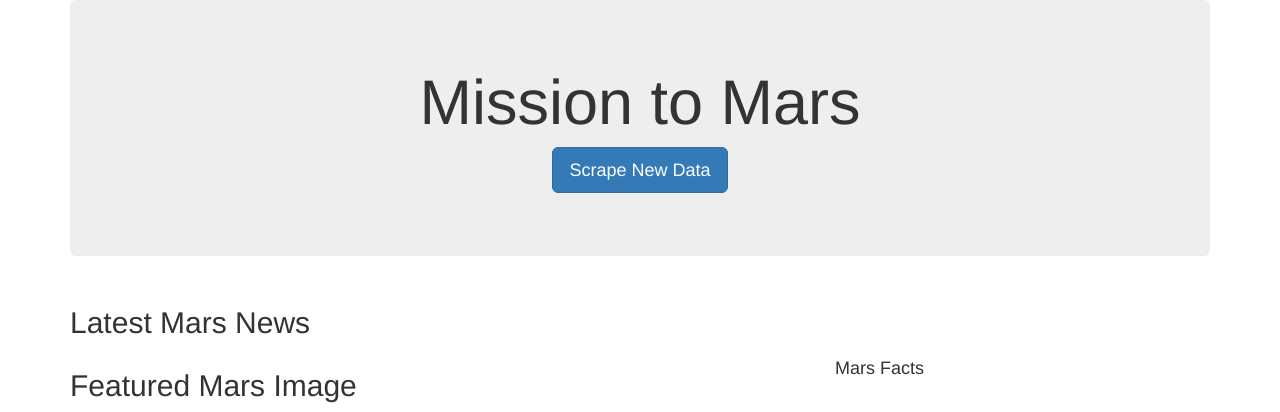
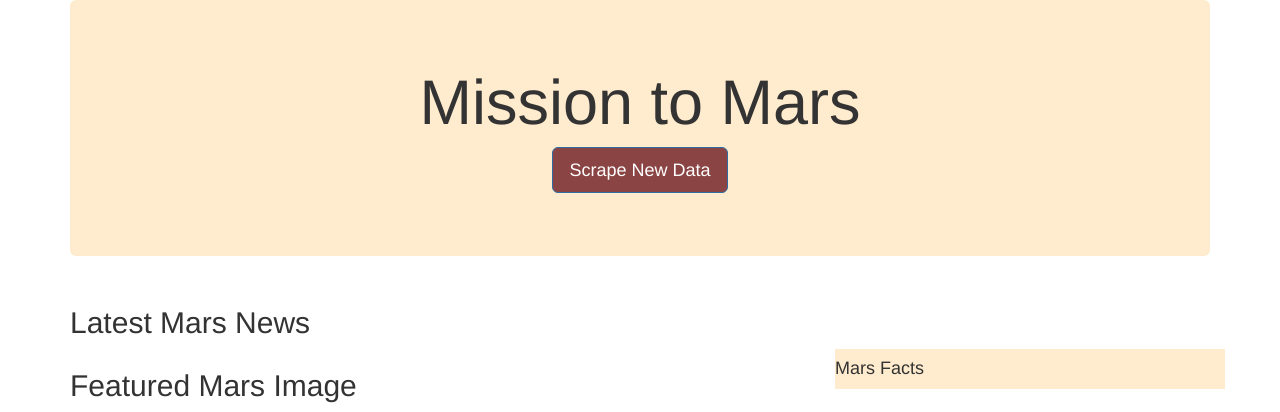
Before and after one commit to HeatherNylander/Mission-To-Mars, a Flask app: page / in a window 1280 px wide. Shown: the top 412 px of the page. Run offline with Flask 2, Linux system fonts and the light colour scheme; data that the repository does not hold is empty; some libraries are stand-ins or nearby versions.

Commit message:
Add files via upload

```diff
--- a/templates/index.html
+++ b/templates/index.html
@@ -12,9 +12,9 @@
     </head>
     <body>
         <div class="container">
-            <div class="jumbotron text-center">
+            <div style="background-color: blanchedalmond;" class="jumbotron text-center">
             <h1>Mission to Mars</h1>
-            <p><a class="btn btn-primary btn-lg" href="/scrape"
+            <p><a style="background-color: rgb(139, 68, 68);" class="btn btn-primary btn-outline-dark btn-lg" href="/scrape"
                         role="button">Scrape New Data</a></p>
             </div>
             <!-- Mars News -->
@@ -37,7 +37,7 @@
                 </div>
                 <!--Mars Facts-->
                 <div class="col-md-4">
-                    <div class="row" id="mars-facts">
+                    <div style="background-color: blanchedalmond;" class="row" id="mars-facts">
                         <h4>Mars Facts</h4>
                         {{ mars.facts | safe }}
                     </div>
```
Lines whose indentation alone changed are shown as unchanged.
